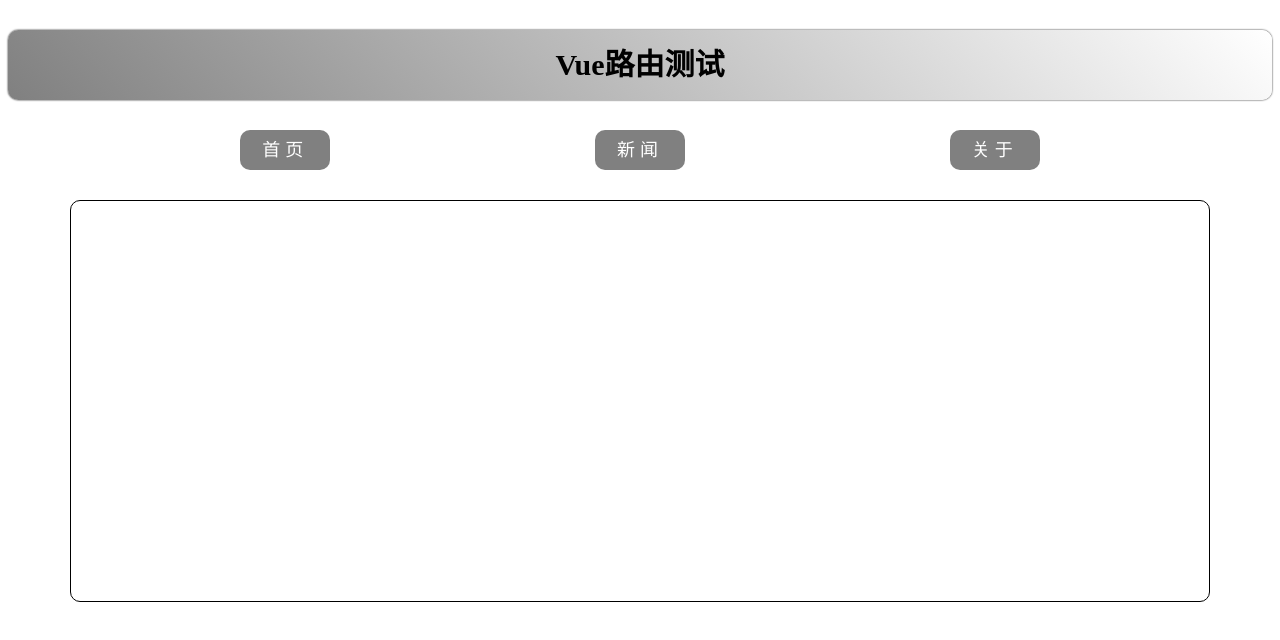
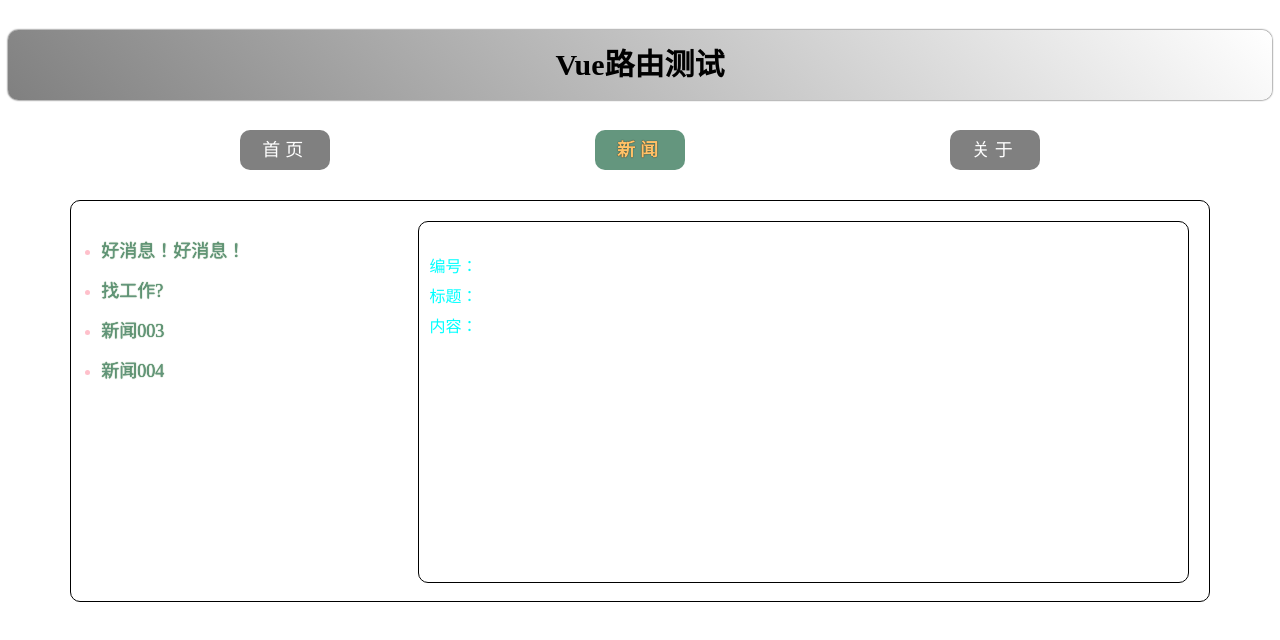
Before and after one commit to Mht-2025/Vue3-test, a Vue app: page /news/detail in a window 1280 px wide. Before the commit this address had no page. Shown: the top 640 px of the page. Built offline with nearby package versions, Linux system fonts and the light colour scheme; the HTML template or start-up script is replaced by a standard one.

Commit message:
路由的props配置

```diff
--- a/src/pages/Detail.vue
+++ b/src/pages/Detail.vue
@@ -1,16 +1,13 @@
 <template>
   <ul class="news-list">
-    <li>编号：{{ router.params.id }}</li>
-    <li>标题：{{ router.params.title }}</li>
-    <li>内容：{{ router.params.content }}</li>
+    <li>编号：{{ id }}</li>
+    <li>标题：{{ title }}</li>
+    <li>内容：{{ content }}</li>
   </ul>
 </template>
 
 <script setup lang="ts" name="About">
-// import { toRefs } from "vue";
-import { useRoute } from "vue-router";
-const router = useRoute();
-console.log(router);
+defineProps(["id", "title", "content"]);
 </script>
 
 <style scoped>
--- a/src/pages/News.vue
+++ b/src/pages/News.vue
@@ -2,16 +2,10 @@
   <div class="news">
     <ul>
       <li v-for="news in newsList" :key="news.id">
-        <!-- 路由传参param 写法一： -->
-        <!-- <routerlink
-          :to="`/news/detail?id=${news.id}&title=${news.title}&content=${news.content}`"
-          >{{ news.title }}</router-link
-        > -->
-        <!-- 路由传参param 写法二： -->
         <router-link
           :to="{
             name: 'xinwenxiangqing',
-            params: {
+            query: {
               id: news.id,
               title: news.title,
               content: news.content,
--- a/src/router/index.ts
+++ b/src/router/index.ts
@@ -29,8 +29,16 @@ const router = createRouter({
         {
           name:'xinwenxiangqing',
           // 子集路由路径不用带/
-          path:'detail/:id/:title/:content',
+          path:'detail',
           component:Detail,
+
+          // 第一种写法：将路由收到的所有params参数作为props传给路由组件
+          // props:true
+
+          // 第二种写法：函数写法，可以自己决定将什么作为props传给路由组件
+          props(route){
+            return route.query
+          }
         }
       ]
     },
```
